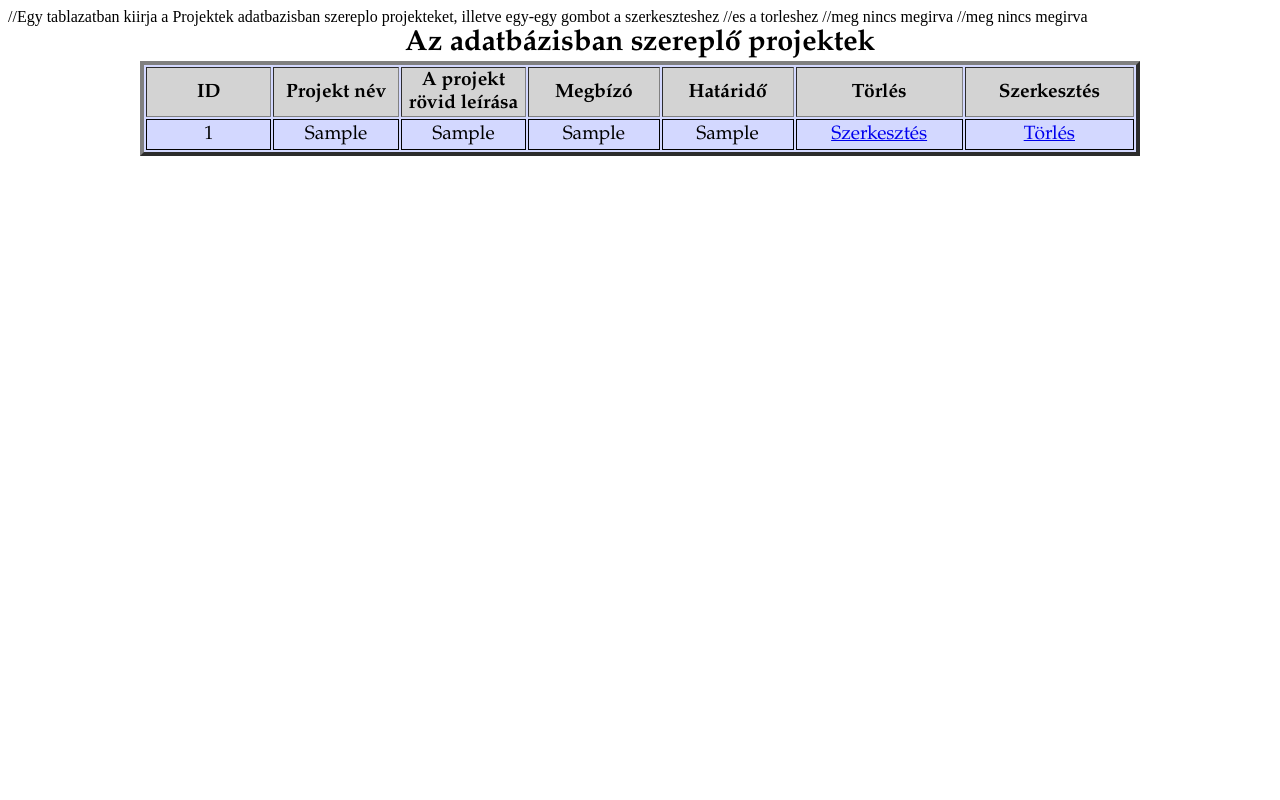
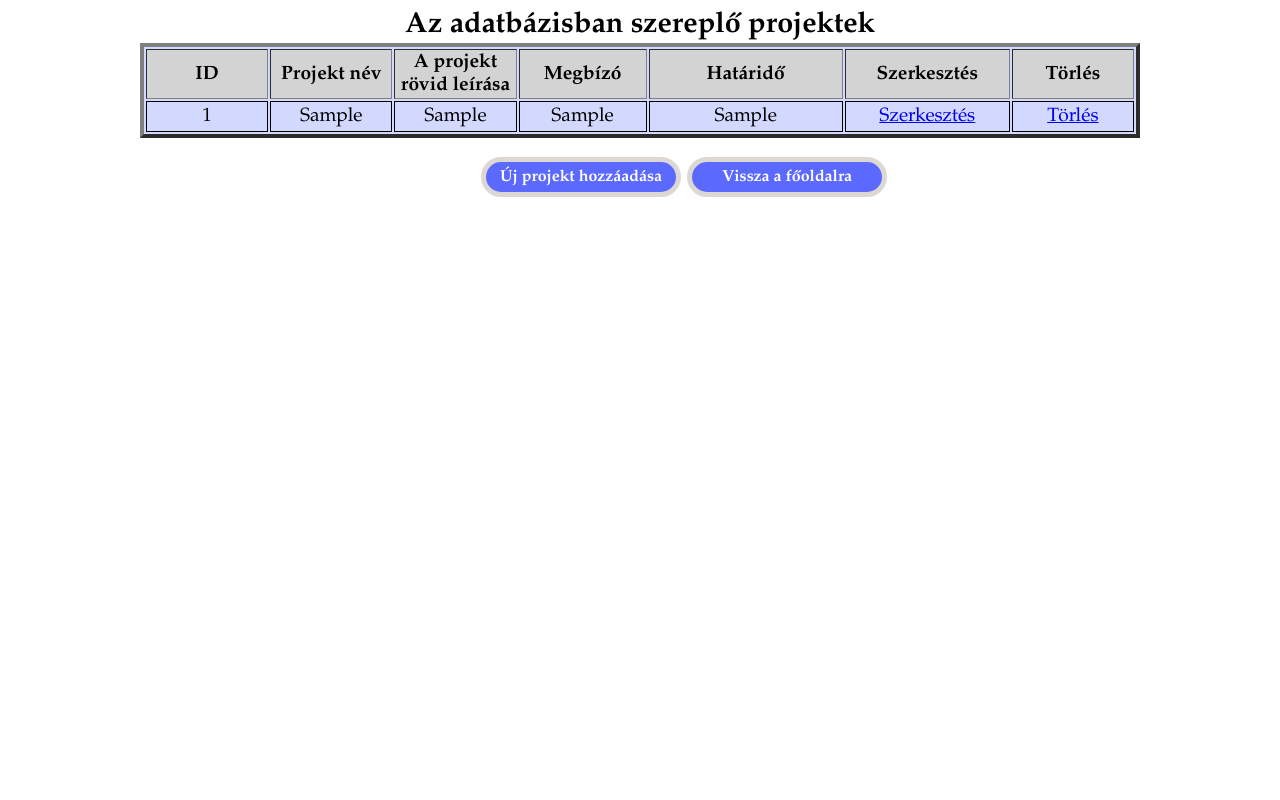
Before and after one commit to projekter2019/team, a PHP site: page /Projekter/Projektek/ProjektOlvas.php in a window 1280 px wide. Run offline with PHP 8.4, Linux system fonts and the light colour scheme; tables that the repository leaves empty or names only in its code hold one stand-in row (values such as "Sample post").

Commit message:
Nehany aprobb valtoztatas

```diff
--- a/Projektek/ProjektOlvas.php
+++ b/Projektek/ProjektOlvas.php
@@ -1,9 +1,15 @@
 <?php
 require_once("DB.php");
+if (isset($_POST["Vissza"])) {
+//	echo '<script>window.open("Fooldal.php?id=EzzelVisszalepunkaFooldalra", "_self")</script>';
+	echo '<script>window.open("http://localhost/Projekter/index.php?id=EzzelVisszalepunkaFooldalra", "_self")</script>';
+} elseif (isset($_POST["Rogzit"])) {
+	echo '<script>window.open("ProjektRogzit.php?id=UjProjektHozzaadasa", "_self")</script>';
+}
 
 ?>
-//Egy tablazatban kiirja a Projektek adatbazisban szereplo projekteket, illetve egy-egy gombot a szerkeszteshez
-//es a torleshez
+<!--Egy tablazatban kiirja a Projektek adatbazisban szereplo projekteket, illetve egy-egy gombot a szerkeszteshez-->
+<!--es a torleshez-->
 
 <!DOCTYPE>
 <html>
@@ -11,7 +17,6 @@ require_once("DB.php");
 	<title>Projektek megtekintése</title>
 <!--	<link rel="stylesheet" type="text/css" href="http://localhost/Projekter/Dizajn/projekterCSS.css">-->
 	<link rel="stylesheet" type="text/css" href="../Dizajn/projekterCSS.css">
-
 </head>
 
 <body>
@@ -22,9 +27,9 @@ require_once("DB.php");
 		<th>Projekt név</th>
 		<th>A projekt rövid leírása</th>
 		<th>Megbízó</th>
-		<th>Határidő</th>
-		<th>Törlés</th>
-		<th>Szerkesztés</th>
+        <th width="120px">Határidő</th>
+        <th width="100px">Szerkesztés</th>
+        <th>Törlés</th>
 	</tr>
 
 	<?php
@@ -44,11 +49,16 @@ require_once("DB.php");
 			<td><?php echo $P_leiras?></td>
 			<td><?php echo $P_megrendelo?></td>
 			<td><?php echo $P_hatarido?></td>
-			<td> <a href="Szerkeszt.php?id=<?php echo $Id; ?>">Szerkesztés</a> </td> //meg nincs megirva
-			<td> <a href="Torol.php?id=<?php echo $Id; ?>">Törlés</a> </td> //meg nincs megirva
+			<td> <a href="ProjektSzerkeszt.php?id=<?php echo $Id; ?>">Szerkesztés</a> </td>
+			<td> <a href="Torol.php?id=--><?php //echo $Id; ?><!--">Törlés</a> </td> <!-- meg nincs megirva-->
 		</tr>
 	<?php } ?>
 </table>
+<div>
+    <form class="" action="ProjektOlvas.php" method="post">
+        <input type="submit" name="Vissza" value="Vissza a főoldalra">
+        <input type="submit" name="Rogzit" value="Új projekt hozzáadása"> <!-- Uj -->
+    </form>
 
 </body>
 
--- a/index.php
+++ b/index.php
@@ -7,7 +7,7 @@
 <h1 align=center>PROJEKTER</h1>
 <br>
 <?php
-	//Gather all the usefull functions
+	//Gather all the useful functions
 	include("./security/encrypt.php");
 	include("./security/decrypt.php");
 	include("./inc/database_controller.php");
@@ -31,7 +31,7 @@
 		if($user_data !== FALSE){
 
 			//Display Projects
-			include_once("./Projektek/ProjektOlvas.php")
+			include_once("./Projektek/ProjektOlvas.php");
 		}else{
 			print "username or password is incorrect";
 		}
```
Also changed, not shown: Projektek/ProjektRogzit.php (+9 -6 lines), inc/database_controller.php (line endings or trailing spaces).
